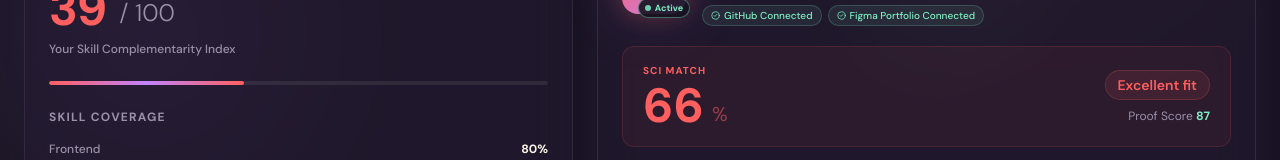
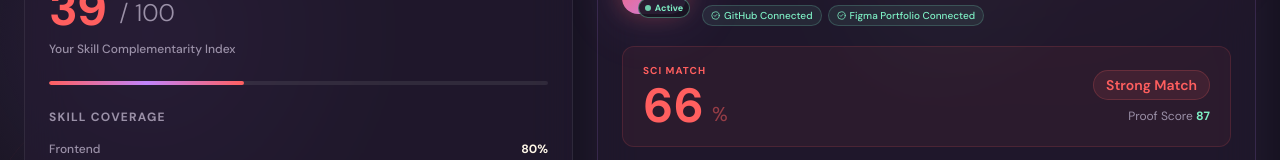
Before and after one commit to anushkajha366-oss/KnotX, a React (Vite) app: page / in a window 1280 px wide. Shown: the part 407-567 px from the top of the page. Built offline with nearby package versions, Linux system fonts and the light colour scheme; the HTML template or start-up script is replaced by a standard one.

Commit message:
Label candidate matches by computed score

```diff
--- a/src/components/CandidateCard.tsx
+++ b/src/components/CandidateCard.tsx
@@ -3,6 +3,13 @@ import { Clock, Layers, Star, CheckCircle2, Waves } from "lucide-react";
 import type { Candidate } from "../types";
 import type { TeamState } from "../types";
 import RippleEffect from "./RippleEffect";
+
+function getMatchQuality(matchScore: number): string {
+  if (matchScore >= 80) return "Excellent Match";
+  if (matchScore >= 60) return "Strong Match";
+  if (matchScore >= 40) return "Potential Match";
+  return "Low Match";
+}
 
 interface CandidateCardProps {
   candidate: Candidate;
@@ -37,6 +44,7 @@ export default function CandidateCard({
   };
 
   const alreadyKnotted = teamState.knottedIds.includes(candidate.id);
+  const matchQuality = getMatchQuality(matchScore);
 
   return (
     <div
@@ -169,7 +177,7 @@ export default function CandidateCard({
                     border: "1px solid rgba(255,95,95,0.2)",
                   }}
                 >
-                  Excellent fit
+                  {matchQuality}
                 </div>
                 <div className="text-xs" style={{ color: "#9B91A8" }}>
                   Proof Score{" "}
```
